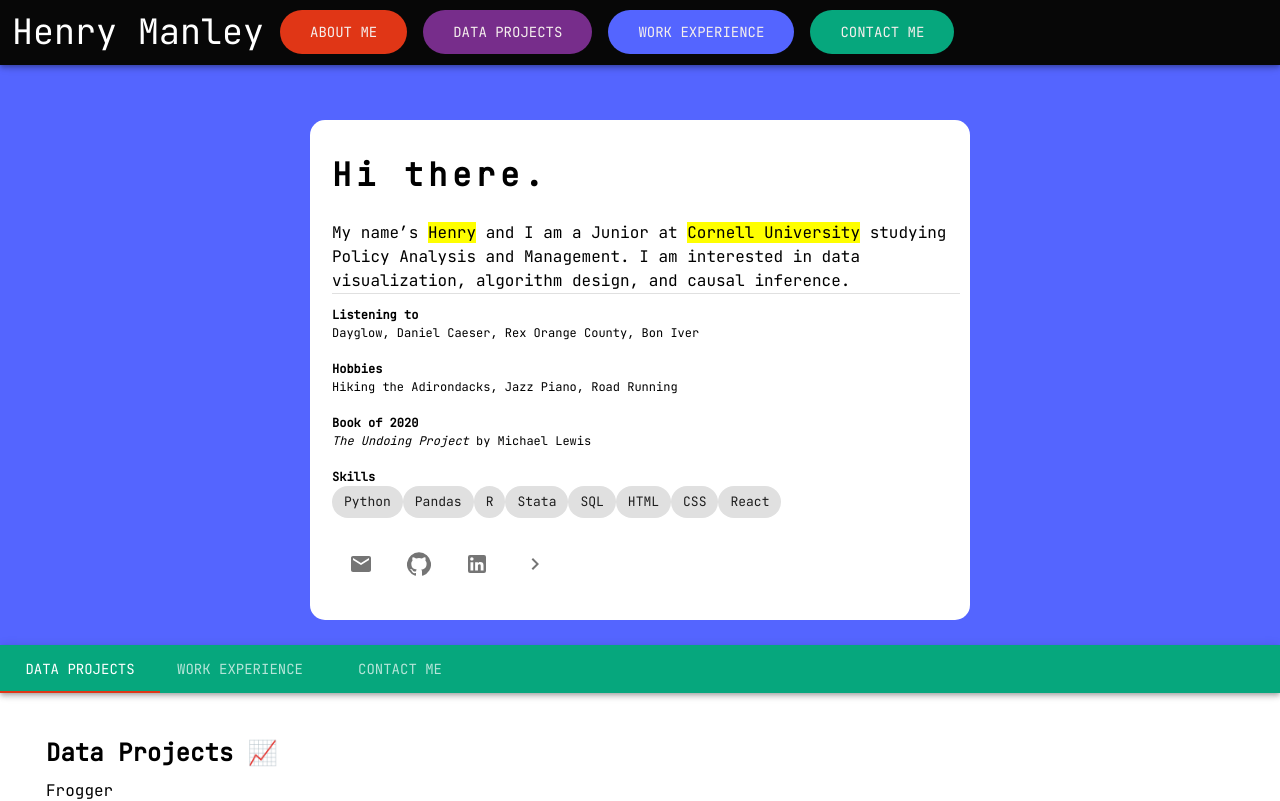
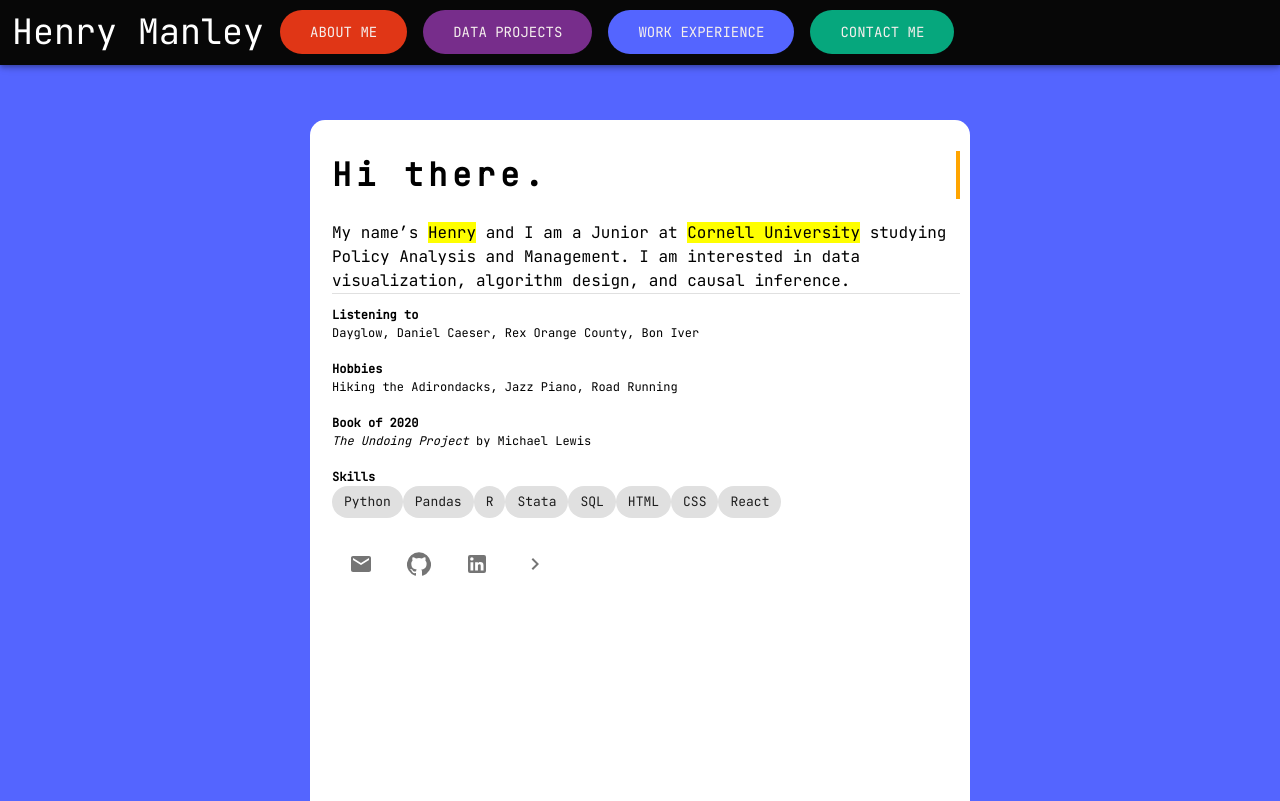
Before and after one commit to henrymanley/website, a React (Create React App) app: page / in a window 1280 px wide. Shown: the top 801 px of the page. Built offline with nearby package versions, Linux system fonts and the light colour scheme.

Commit message:
width error

```diff
--- a/src/css/AboutMe.css
+++ b/src/css/AboutMe.css
@@ -1,7 +1,7 @@
 div.aboutblock{
     display: flex;
     margin: auto;
-    height: calc(2*width);
+    height: 100vh;
     width: 50%;
     background-color: white;
     text-align: left;
```
Also changed, not shown: 1 other file (tests, documents, lock files or other folders).
